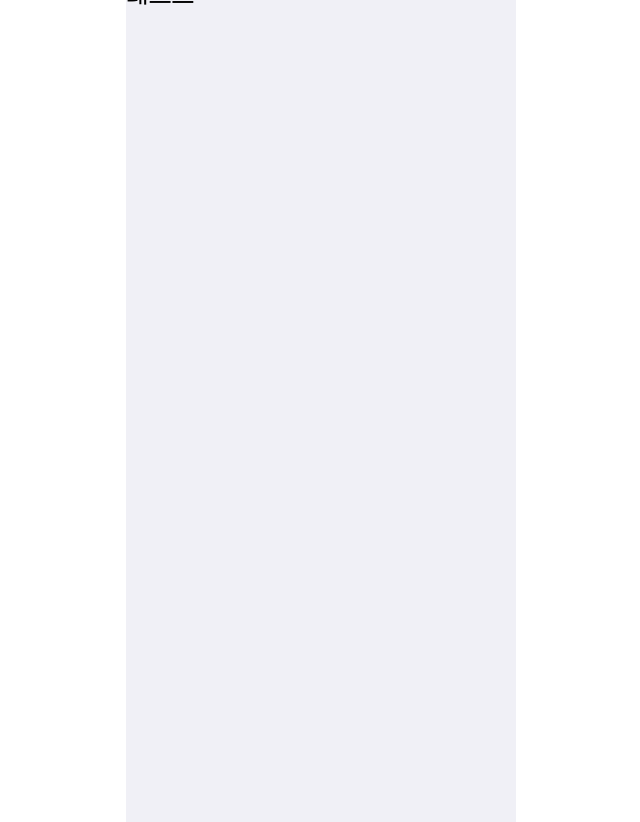
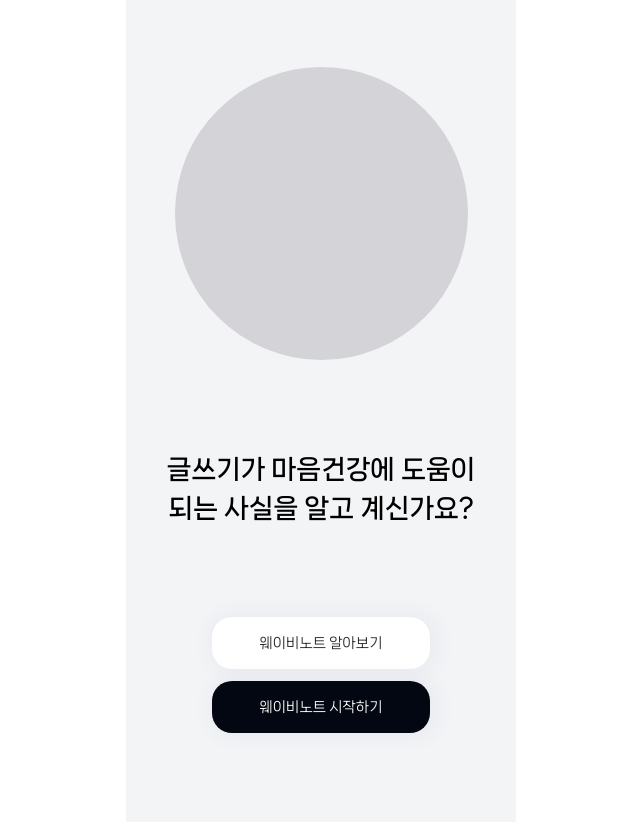
Before and after one commit to wavynote/wavynote, a Next.js app in the folder frontend/: page / in a window 1280 px wide. Shown: the whole page, without its empty margins (319-959 px from the left). Built offline with nearby package versions, Linux system fonts and the light colour scheme.

Commit message:
feat: 첫 시작 페이지 레이아웃 구현

```diff
--- a/frontend/src/app/layout.tsx
+++ b/frontend/src/app/layout.tsx
@@ -18,7 +18,7 @@ export default function RootLayout({ children }: { children: ReactNode }) {
   return (
     <html lang="en" className={nanumSquareNeo.className}>
       <body className="flex justify-center items-center w-full h-screen">
-        <main className="w-[390px] h-[844px] bg-[#F0F0F6]">{children}</main>
+        <main className="w-[390px] h-[844px] bg-gray-100">{children}</main>
       </body>
     </html>
   );
--- a/frontend/src/app/page.tsx
+++ b/frontend/src/app/page.tsx
@@ -1,3 +1,19 @@
-export default function Home() {
-  return <main className="text-2xl">테스트</main>;
+import Button from '@/components/Button';
+
+export default function HomePage() {
+  return (
+    <section className="h-full flex flex-col justify-evenly items-center px-4">
+      <div className="w-[293px] h-[293px] bg-zinc-300 rounded-full" />
+      <h1 className="text-[26px] font-medium text-center">
+        글쓰기가 마음건강에 도움이
+        <br />
+        되는 사실을 알고 계신가요?
+      </h1>
+
+      <section className="flex flex-col gap-3">
+        <Button name="웨이비노트 알아보기" theme="light" />
+        <Button name="웨이비노트 시작하기" theme="dark" />
+      </section>
+    </section>
+  );
 }
--- /dev/null
+++ b/frontend/src/components/Button.tsx
@@ -0,0 +1,28 @@
+type ButtonTheme = 'light' | 'dark';
+
+interface ButtonProps {
+  name: string;
+  theme: ButtonTheme;
+}
+
+function getTheme(theme: ButtonTheme) {
+  switch (theme) {
+    case 'light':
+      return 'bg-white text-zinc-800';
+    case 'dark':
+      return 'bg-gray-950 text-white';
+  }
+}
+
+export default function Button({ name, theme = 'dark', ...rest }: ButtonProps) {
+  return (
+    <button
+      className={`px-12 py-4 rounded-[20px] text-sm font-light ${getTheme(
+        theme,
+      )} shadow-[3px_0px_20px_5px_rgba(56,79,138,0.05)]`}
+      {...rest}
+    >
+      {name}
+    </button>
+  );
+}
```
